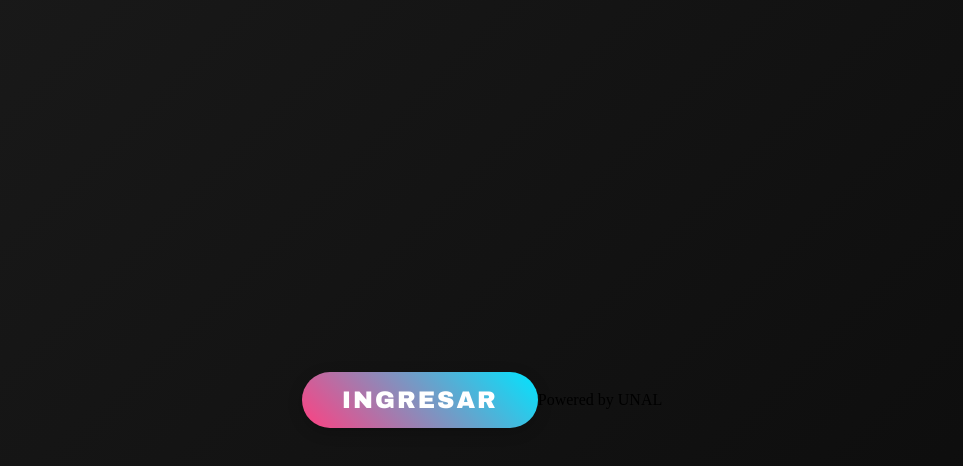
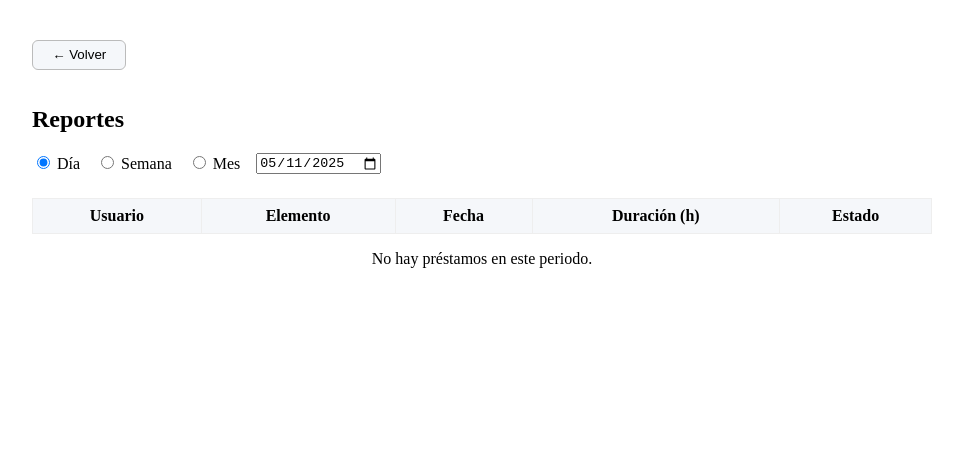
Before and after one commit to frtobarn/local-management, a React (Vite) app: page /reportes in a window 1280 px wide. Shown: the top 466 px of the page, without its empty margins (158-1121 px from the left). Built offline with nearby package versions, Linux system fonts and the light colour scheme.

Commit message:
fixing layout and added report page

```diff
--- a/package.json
+++ b/package.json
@@ -13,7 +13,8 @@
     "dexie": "^4.0.11",
     "dexie-react-hooks": "^1.1.7",
     "react": "^19.1.0",
-    "react-dom": "^19.1.0"
+    "react-dom": "^19.1.0",
+    "react-router-dom": "^7.7.0"
   },
   "devDependencies": {
     "@eslint/js": "^9.22.0",
--- a/src/App.css
+++ b/src/App.css
@@ -27,3 +27,66 @@
     font-size: 16px;
     cursor: pointer;
   }
+
+/* LoanList row styles */
+.loan-item-row {
+  display: flex;
+  align-items: center;
+  gap: 0.4rem;
+  padding: 0.35rem 0.2rem;
+  border-radius: 8px;
+  border: 1px solid #e0e0e0;
+  margin-bottom: 0.25rem;
+  font-size: 0.97rem;
+  background: #fafbfc;
+  transition: box-shadow 0.2s, background 0.2s;
+  width: 100%;
+  box-sizing: border-box;
+  overflow-x: auto;
+}
+.loan-item-row.even {
+  background: #f5f7fa;
+}
+.loan-item-row.odd {
+  background: #eaf0f6;
+}
+.loan-item-row:hover {
+  box-shadow: 0 2px 8px 0 #0001;
+  background: #f0f4fa;
+}
+.loan-item-row.returned {
+  opacity: 0.6;
+}
+.loan-item-row.overdue {
+  background: #ffeaea !important;
+  border-color: #ff6b6b;
+  color: #b10000;
+  font-weight: bold;
+}
+.loan-col {
+  flex: 1 1 0;
+  min-width: 0;
+  white-space: nowrap;
+  overflow: hidden;
+  text-overflow: ellipsis;
+  padding: 0 0.1rem;
+}
+.loan-col.user { flex: 1.1; }
+.loan-col.item { flex: 1.1; }
+.loan-col.date { flex: 1.3; }
+.loan-col.duration { flex: 0.6; }
+.loan-col.status { flex: 1; }
+.loan-col.actions { flex: 0.9; display: flex; gap: 0.3rem; }
+
+/* Optional: Make buttons smaller */
+.loan-col.actions button {
+  font-size: 0.93em;
+  padding: 0.15em 0.5em;
+}
+
+/* Asegura que la lista no tenga padding/margen extra */
+ul {
+  padding-left: 0;
+  margin-left: 0;
+  margin-right: 0;
+}
--- a/src/App.jsx
+++ b/src/App.jsx
@@ -9,11 +9,16 @@ import AddItemModal from './components/AddItemModal';
 import AddUserModal from './components/AddUserModal';
 import { DataProvider } from './context/DataContext';
 import SplashScreen from './components/SplashScreen';
+import { useNavigate } from 'react-router-dom';
 
 const App = () => {
   const [isUserModalOpen, setIsUserModalOpen] = useState(false);
   const [isItemModalOpen, setIsItemModalOpen] = useState(false);
-  const [showSplash, setShowSplash] = useState(true);
+  const [showSplash, setShowSplash] = useState(() => {
+    // Solo mostrar splash si no se ha mostrado antes en esta sesión
+    return sessionStorage.getItem('splashShown') !== 'true';
+  });
+  const navigate = useNavigate();
 
   useLoadLoans();
   useSyncLoans();
@@ -21,6 +26,7 @@ const App = () => {
   const handleSplashComplete = () => {
     setTimeout(() => {
       setShowSplash(false);
+      sessionStorage.setItem('splashShown', 'true');
     }, 3500);
   };
 
@@ -33,6 +39,7 @@ const App = () => {
           <div>
             <button onClick={() => setIsUserModalOpen(true)}>Agregar Usuario</button>
             <button onClick={() => setIsItemModalOpen(true)}>Agregar Elemento</button>
+            <button onClick={() => navigate('/reportes')}>Reportes</button>
           </div>
           <LoanForm />
           <LoanList />
--- a/src/components/LoanList.jsx
+++ b/src/components/LoanList.jsx
@@ -15,6 +15,13 @@ const LoanList = () => {
     };
     fetchLoans();
   }, [setLoans]);
+
+  // Filtrar préstamos del día actual
+  const today = new Date();
+  today.setHours(0, 0, 0, 0);
+  const tomorrow = new Date(today);
+  tomorrow.setDate(today.getDate() + 1);
+  const loansToday = loans.filter(loan => loan.startTime >= today.getTime() && loan.startTime < tomorrow.getTime());
 
   const handleDelete = async (id) => {
     try {
@@ -46,7 +53,7 @@ const LoanList = () => {
     }
   };
 
-  const filteredLoans = loans.filter((loan) => {
+  const filteredLoans = loansToday.filter((loan) => {
     switch (filter) {
       case "active":
         return !loan.returned && Date.now() < loan.startTime + loan.duration;
@@ -93,32 +100,37 @@ const LoanList = () => {
         </label>
       </div>
       <ul>
-        {filteredLoans.map((loan) => (
-          <li key={loan.id} className={`loan-item ${loan.returned ? 'returned' : ''}`}>
-            <div>
-              <p>Usuario: {loan.userName}</p>
-              <p>Elemento: {loan.itemName}</p>
-              <p>Inicio: {new Date(loan.startTime).toLocaleString()}</p>
-              <p>
-                Duración: {Math.round(loan.duration / (1000 * 60 * 60))} hora(s)
-              </p>
-              {!loan.returned && (
-                <p>
-                  Tiempo restante: <LoanTimer loan={loan} />
-                </p>
+        {filteredLoans.map((loan, idx) => {
+          const isOverdue = !loan.returned && Date.now() >= loan.startTime + loan.duration;
+          return (
+            <li
+              key={loan.id}
+              className={`loan-item-row ${loan.returned ? 'returned' : ''} ${isOverdue ? 'overdue' : ''} ${idx % 2 === 0 ? 'even' : 'odd'}`}
+            >
+              <span className="loan-col user">{loan.userName}</span>
+              <span className="loan-col item">{loan.itemName}</span>
+              <span className="loan-col date">{new Date(loan.startTime).toLocaleString()}</span>
+              <span className="loan-col duration">{Math.round(loan.duration / (1000 * 60 * 60))}h</span>
+              <span className="loan-col status">
+                {!loan.returned ? (
+                  <>
+                    <span>Restante: <LoanTimer loan={loan} /></span>
+                  </>
+                ) : (
+                  <span>Devuelto</span>
                 )}
-              {loan.returned && <p>Estado: Devuelto</p>}
-            </div>
-            <div>
+              </span>
+              <span className="loan-col actions">
                 {!loan.returned && (
                   <button onClick={() => handleReturn(loan.id)}>
                     Registrar Devolución
                   </button>
                 )}
                 <button onClick={() => confirmDelete(loan.id)}>Eliminar</button>
-            </div>
+              </span>
             </li>
-        ))}
+          );
+        })}
       </ul>
     </div>
   );
--- /dev/null
+++ b/src/components/Reportes.jsx
@@ -0,0 +1,89 @@
+import React, { useState } from 'react';
+import { useLoans } from '../context/LoanContext';
+import { useNavigate } from 'react-router-dom';
+
+const getStartOf = (date, mode) => {
+  const d = new Date(date);
+  if (mode === 'day') {
+    d.setHours(0, 0, 0, 0);
+  } else if (mode === 'week') {
+    const day = d.getDay();
+    const diff = d.getDate() - day + (day === 0 ? -6 : 1); // Lunes como inicio de semana
+    d.setDate(diff);
+    d.setHours(0, 0, 0, 0);
+  } else if (mode === 'month') {
+    d.setDate(1);
+    d.setHours(0, 0, 0, 0);
+  }
+  return d.getTime();
+};
+
+const Reportes = () => {
+  const { loans } = useLoans();
+  const [filter, setFilter] = useState('day');
+  const [selectedDate, setSelectedDate] = useState(() => new Date().toISOString().slice(0, 10));
+  const navigate = useNavigate();
+
+  const start = getStartOf(selectedDate, filter);
+  let end;
+  if (filter === 'day') {
+    end = start + 24 * 60 * 60 * 1000;
+  } else if (filter === 'week') {
+    end = start + 7 * 24 * 60 * 60 * 1000;
+  } else if (filter === 'month') {
+    const d = new Date(start);
+    d.setMonth(d.getMonth() + 1);
+    end = d.getTime();
+  }
+
+  const filteredLoans = loans.filter(loan => loan.startTime >= start && loan.startTime < end);
+
+  return (
+    <div style={{ padding: '2rem', maxWidth: 900, margin: '0 auto' }}>
+      <button onClick={() => navigate('/')} style={{ marginBottom: '1rem', padding: '0.4rem 1.2rem', borderRadius: 6, border: '1px solid #bbb', background: '#f5f7fa', cursor: 'pointer' }}>← Volver</button>
+      <h2>Reportes</h2>
+      <div style={{ display: 'flex', gap: '1rem', alignItems: 'center', marginBottom: '1.5rem' }}>
+        <label>
+          <input type="radio" name="filter" value="day" checked={filter === 'day'} onChange={() => setFilter('day')} /> Día
+        </label>
+        <label>
+          <input type="radio" name="filter" value="week" checked={filter === 'week'} onChange={() => setFilter('week')} /> Semana
+        </label>
+        <label>
+          <input type="radio" name="filter" value="month" checked={filter === 'month'} onChange={() => setFilter('month')} /> Mes
+        </label>
+        <input type="date" value={selectedDate} onChange={e => setSelectedDate(e.target.value)} />
+      </div>
+      <div style={{ overflowX: 'auto' }}>
+        <table style={{ width: '100%', borderCollapse: 'collapse', background: '#fff' }}>
+          <thead>
+            <tr style={{ background: '#f5f7fa' }}>
+              <th style={{ padding: '0.5rem', border: '1px solid #eee' }}>Usuario</th>
+              <th style={{ padding: '0.5rem', border: '1px solid #eee' }}>Elemento</th>
+              <th style={{ padding: '0.5rem', border: '1px solid #eee' }}>Fecha</th>
+              <th style={{ padding: '0.5rem', border: '1px solid #eee' }}>Duración (h)</th>
+              <th style={{ padding: '0.5rem', border: '1px solid #eee' }}>Estado</th>
+            </tr>
+          </thead>
+          <tbody>
+            {filteredLoans.length === 0 ? (
+              <tr><td colSpan={5} style={{ textAlign: 'center', padding: '1rem' }}>No hay préstamos en este periodo.</td></tr>
+            ) : (
+              filteredLoans.map((loan, idx) => (
+                <tr key={loan.id} style={{ background: idx % 2 === 0 ? '#f9fbfd' : '#eaf0f6' }}>
+                  <td style={{ padding: '0.4rem', border: '1px solid #eee' }}>{loan.userName}</td>
+                  <td style={{ padding: '0.4rem', border: '1px solid #eee' }}>{loan.itemName}</td>
+                  <td style={{ padding: '0.4rem', border: '1px solid #eee' }}>{new Date(loan.startTime).toLocaleString()}</td>
+                  <td style={{ padding: '0.4rem', border: '1px solid #eee' }}>{Math.round(loan.duration / (1000 * 60 * 60))}</td>
+                  <td style={{ padding: '0.4rem', border: '1px solid #eee' }}>{loan.returned ? 'Devuelto' : 'Pendiente'}</td>
+                </tr>
+              ))
+            )}
+          </tbody>
+        </table>
+      </div>
+    </div>
+  );
+};
+
+export default Reportes;
--- a/src/main.jsx
+++ b/src/main.jsx
@@ -5,11 +5,19 @@ import './index.css'
 import App from './App.jsx'
 import { registerServiceWorker } from './sw/swRegistration';
 import { LoanProvider } from './context/LoanContext';
+import './App.css';
+import { BrowserRouter, Routes, Route } from 'react-router-dom';
+import Reportes from './components/Reportes';
 
 createRoot(document.getElementById('root')).render(
   <StrictMode>
     <LoanProvider>
-      <App />
+      <BrowserRouter>
+        <Routes>
+          <Route path="/" element={<App />} />
+          <Route path="/reportes" element={<Reportes />} />
+        </Routes>
+      </BrowserRouter>
     </LoanProvider>
   </StrictMode>,
 )
```
Also changed, not shown: 1 other file (tests, documents, lock files or other folders). Lines whose indentation alone changed are shown as unchanged.
